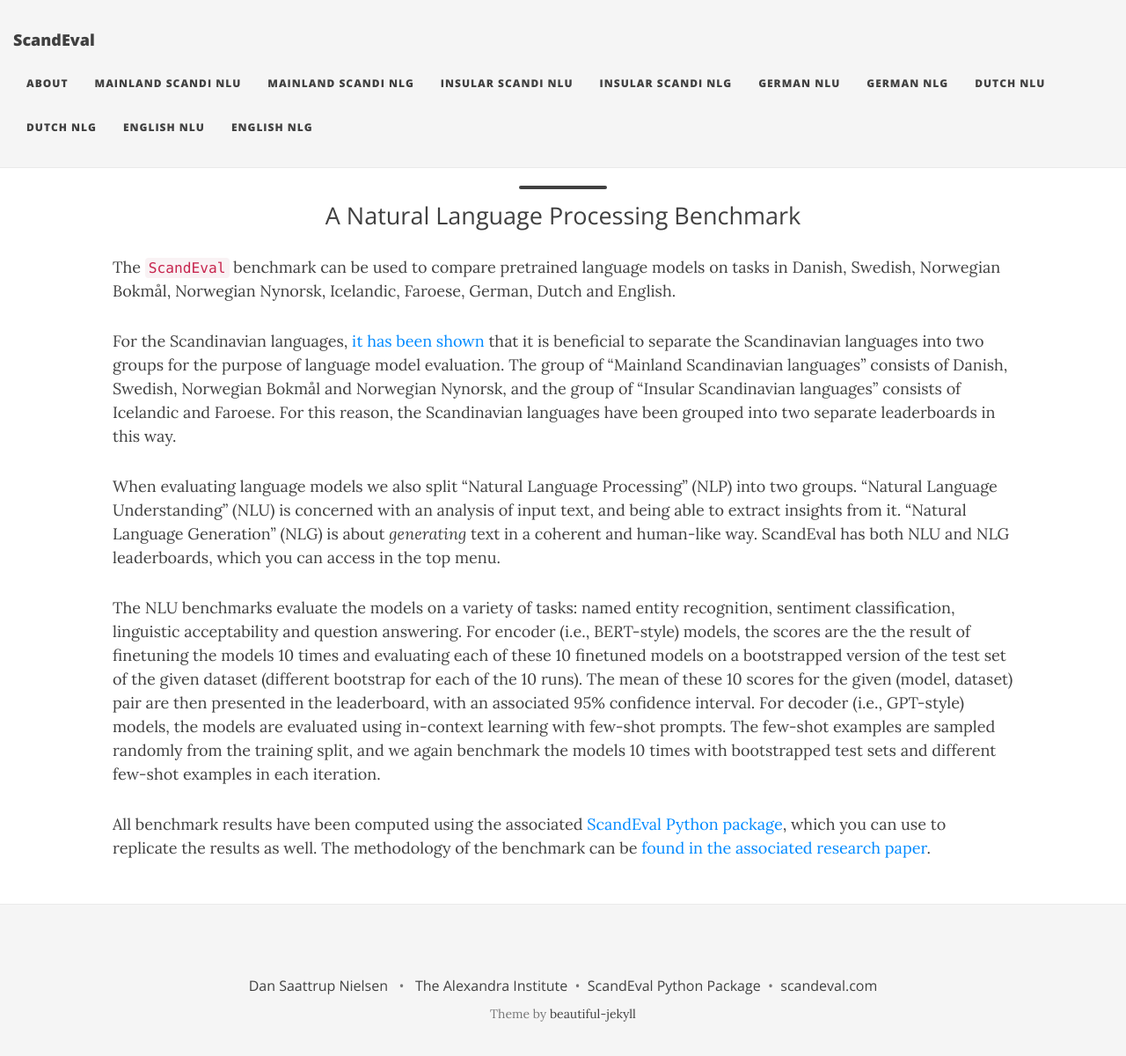
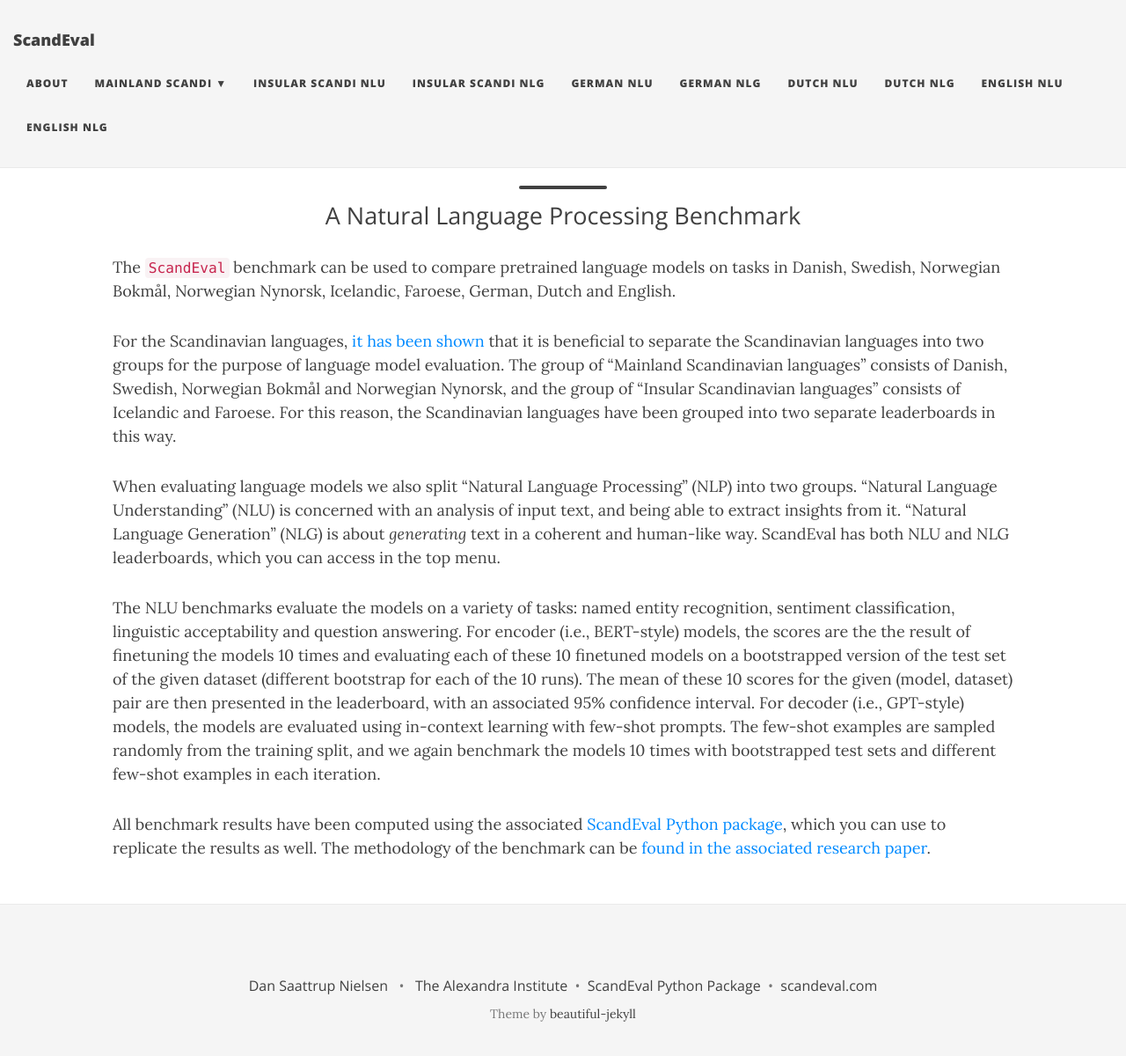
Before and after one commit to ScandEval/scandeval.github.io, a Jekyll site: the page built from index.md, in a window 1280 px wide and 1213 px high. Shown: the top 1200 px of the window at 88% size. Built offline with Jekyll 4.4.1, drawn with Linux system fonts in a browser that asks for light colours; nearby versions of some CDN libraries; a script that is not in the unit is left out.

Commit message:
feat: Nested menu

```diff
--- a/_config.yml
+++ b/_config.yml
@@ -18,8 +18,9 @@
 # List of links in the navigation bar
 navbar-links:
   About: "index"
-  Mainland Scandi NLU: "mainland-scandinavian-nlu"
-  Mainland Scandi NLG: "mainland-scandinavian-nlg"
+  Mainland Scandi:
+    - NLU: "mainland-scandinavian-nlu"
+    - NLG: "mainland-scandinavian-nlg"
   Insular Scandi NLU: "insular-scandinavian-nlu"
   Insular Scandi NLG: "insular-scandinavian-nlg"
   German NLU: "german-nlu"
```
